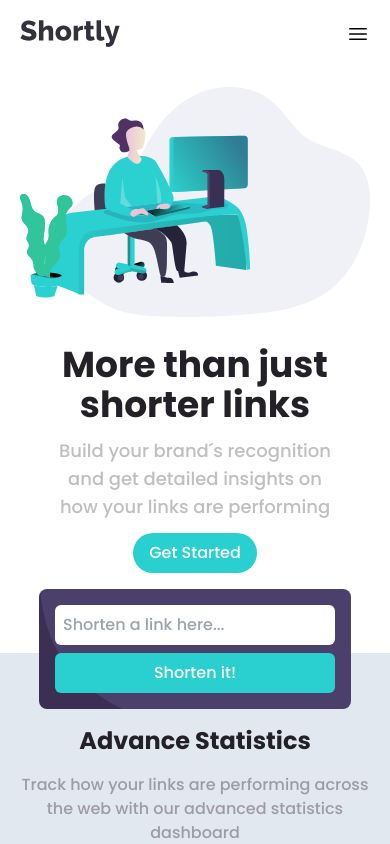
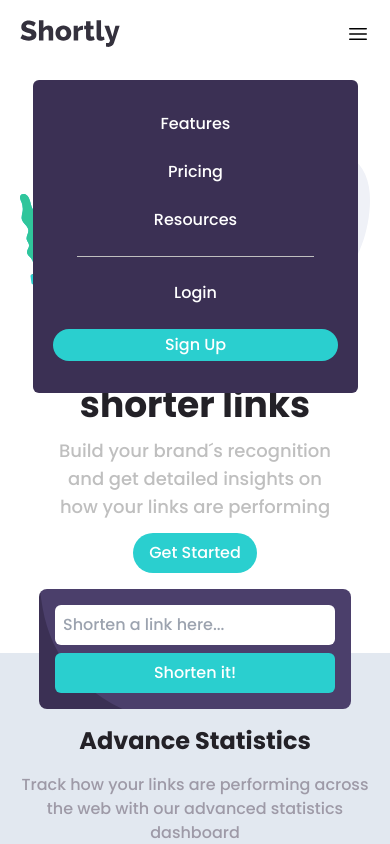
Before and after one commit to NicoDeLaFuente/url-shortener-app, a Next.js app: page / in a window 390 px wide. Both pictures are taken after a click on the icon 358 px from the left and 33 px from the top of the page. Shown: the top 844 px of the page. Built offline with nearby package versions, Linux system fonts and the light colour scheme.

Commit message:
fixing burger Menu and adding copy to clipboard fn

```diff
--- a/components/AdvanceStatistics/AdvanceStatistics.js
+++ b/components/AdvanceStatistics/AdvanceStatistics.js
@@ -5,7 +5,6 @@
 export default function AdvanceStatistics () {
     return  <section className=" mt-8 pb-5 bg-bgGray flex flex-col items-center gap-4 justify-center sm: mt-20">
                 <InputContainer/>
-
                 <h2 className="text-2xl font-bold text-center text-veryDarkViolet sm:pt-10 sm:text-3xl font-bold">Advance Statistics</h2>
                 <p className="mb-5 text-md text-grayViolet text-center px-4 sm:max-w-md sm:px-0">Track how your links are performing across the web with our advanced statistics dashboard</p>
                 <Card />
--- a/components/ButtonCopied/ButtonCopied.js
+++ b/components/ButtonCopied/ButtonCopied.js
@@ -1,3 +1,3 @@
-export default function ButtonCopied ({clickCopiedHandler}) {
-    return <button onClick={clickCopiedHandler} className="text-xs px-6 py-2 text-white bg-darkViolet rounded-md hover:opacity-50">Copied!</button>
+export default function ButtonCopied ({copiedButtonHandler}) {
+    return <button onClick={copiedButtonHandler} className="text-xs px-6 py-2 text-white bg-darkViolet rounded-md hover:opacity-50">Copied!</button>
 }
--- a/components/ButtonCopy/ButtonCopy.js
+++ b/components/ButtonCopy/ButtonCopy.js
@@ -1,7 +1,20 @@
 'use client'
 
-export default function ButtonCopy ({name}) {
+import { useState } from "react"
+import { CopyToClipboard } from "react-copy-to-clipboard"
 
-    return  <button className="text-xs px-6 py-2 text-white bg-cyan rounded-md hover:opacity-50">{name}</button>
+export default function ButtonCopy ({name, shortLink, copyButtonHandler}) {
+
+    const [copied, setCopied] = useState(false)
+
+    const onCopy = () => {
+        setCopied(true)
+    }
+
+    return  <CopyToClipboard
+            text={shortLink}
+            onCopy={onCopy}>
+                <button onClick={copyButtonHandler} className="text-xs px-6 py-2 text-white bg-cyan rounded-md hover:opacity-50">{name}</button>
+            </CopyToClipboard>
 
 }
--- a/components/Nav/Nav.js
+++ b/components/Nav/Nav.js
@@ -5,16 +5,19 @@
 import NavList from "../NavList/NavList"
 export default function Nav () {
 
-    const [burgerMenu, setBurgerMenu] = useState()
+    const [isOpen, setIsOpen] = useState(true)
 
     const burgerHandler = () => {
-        setBurgerMenu(!burgerMenu)
+        setIsOpen(!isOpen)
+
         const nav = document.querySelector("#nav")
-        if (burgerMenu) {
+        if (isOpen) {
             nav.classList.remove("hidden")
         } else {
             nav.classList.add("hidden")
         }
+
+
     }
 
 
--- a/components/NavList/NavList.js
+++ b/components/NavList/NavList.js
@@ -2,13 +2,13 @@
 const NavList = () => {
     return  <nav id="nav" className=" z-10	 p-5 py-8 bg-darkViolet rounded-md text-white hidden absolute top-20 right-8 w-10/12 flex flex-col items-center gap-6 sm:bg-transparent sm:text-grayViolet sm:static sm:flex sm:flex-row sm:justify-between sm:grow">
                 <div className="flex flex-col items-center gap-6 sm:flex sm:flex-row sm:gap-3">
-                    <Link href="/features" className="cursor-pointer sm:px-2 hover:text-darkBlue">Features</Link>
-                    <Link href="/pricing" className="cursor-pointer sm:px-2 hover:text-darkBlue">Pricing</Link>
-                    <Link href="/resources" className="cursor-pointer sm:px-2 hover:text-darkBlue">Resources</Link>
+                    <Link href="/features" className="cursor-pointer sm:px-2 sm:hover:text-darkBlue">Features</Link>
+                    <Link href="/pricing" className="cursor-pointer sm:px-2 sm:hover:text-darkBlue">Pricing</Link>
+                    <Link href="/resources" className="cursor-pointer sm:px-2 sm:hover:text-darkBlue">Resources</Link>
                 </div>
                 <div className="w-10/12 h-px bg-gray grid items-center sm:hidden"></div>
                 <div className=" w-full flex flex-col items-center gap-6 sm:flex sm:flex-row sm:gap-3 sm:justify-end ">
-                    <Link href="/login" className="cursor-pointer sm:px-2 hover:text-darkBlue">Login</Link>
+                    <Link href="/login" className="cursor-pointer sm:px-2 sm:hover:text-darkBlue">Login</Link>
                     <Link href="/signUp" className="bg-cyan w-full text-center py-1 rounded-2xl cursor-pointer sm:w-auto sm:px-4 sm:text-white hover:opacity-50">Sign Up</Link>
                 </div>
             </nav>
--- a/components/UserShortenLinks/UserShortenLinks.js
+++ b/components/UserShortenLinks/UserShortenLinks.js
@@ -2,18 +2,20 @@
 import LinkEnteredByUser from "../LinkEnteredByUser/LinkEnteredByUser"
 import LinkShorteredByApi from "../LinkShorteredByApi/LinkShorteredByApi"
 
-import {CopyToClipboard} from 'react-copy-to-clipboard';
 import ButtonCopied from '../ButtonCopied/ButtonCopied';
 
 import { useState } from "react"
 export default function UserShortenLinks ({data}){
     const {full_short_link: shortLink, original_link: originalLink} = data
 
-    const [copied, setCopied] = useState(false)
-    const [copiedButton, setCopiedbutton] = useState(false)
+    const [copiedButton, setCopiedButton] = useState(false)
 
-    const onCopy = () => {
-        setCopied(true)
+    const copyButtonHandler = () => {
+        setCopiedButton(true)
+    }
+
+    const copiedButtonHandler = () => {
+        //setCopiedButton(false)
     }
 
 
@@ -21,9 +23,7 @@
                 <LinkEnteredByUser link={originalLink}/>
                 <div className="border-t border-gray p-1 w-full flex flex-col  gap-2 sm:flex-row sm:border-none sm:justify-end sm:gap-4 sm:items-center">
                     <LinkShorteredByApi shortLink={shortLink}/>
-                    <CopyToClipboard text={shortLink}>
-                        <ButtonCopy name="Copy" />
-                    </CopyToClipboard>
+                        {copiedButton ? <ButtonCopied copiedButtonHandler={copiedButtonHandler}/> :<ButtonCopy name="Copy" shortLink={shortLink} copyButtonHandler={copyButtonHandler}/>}
                 </div>
             </div>
 }
```
